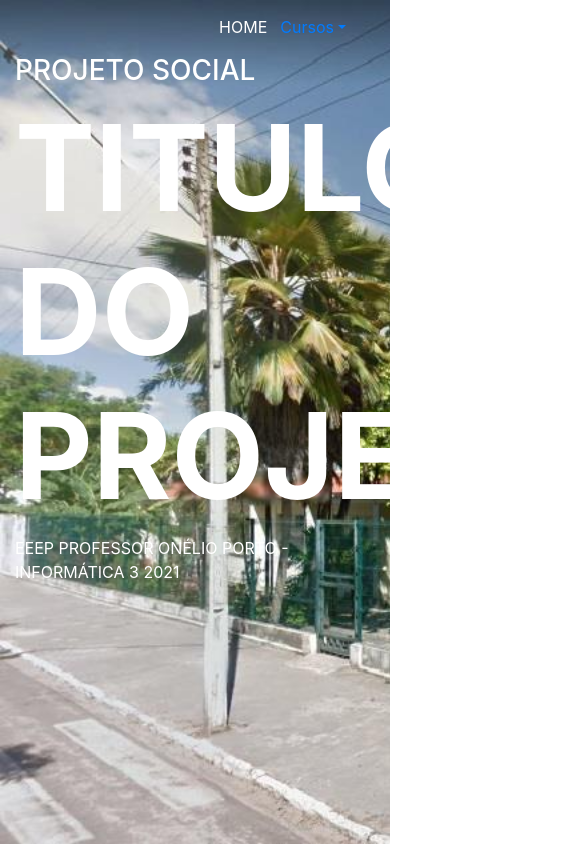
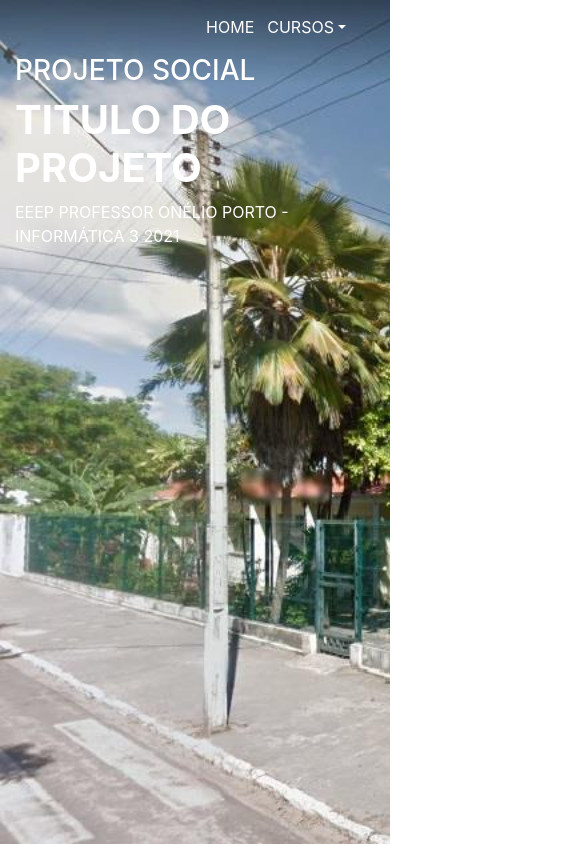
Before and after one commit to Isleyassis/ProjetoSocialOP, a Nuxt app: page / in a window 390 px wide. Shown: the top 846 px of the page, 576 px wide, since content can reach past the window. Built offline with nearby package versions, Linux system fonts and the light colour scheme.

Commit message:
:rocket: finalizanodo header

```diff
--- a/components/headerComponent/index.vue
+++ b/components/headerComponent/index.vue
@@ -4,11 +4,14 @@
             <b-navbar class="main-header__nav">
                 <div class="main-header__nav-wrapper">
                     <a href="#">HOME</a>
-                    <b-dropdown class="main-header__nav-dropdown" variant="link" toggle-class="text-decoration-none" text="Cursos" >
-                        <b-dropdown-item>Desenvolvimento</b-dropdown-item>
-                        <b-dropdown-item>Enfermagem</b-dropdown-item>
-                        <b-dropdown-item>Administração</b-dropdown-item>
-                        <b-dropdown-item>Contabilidade</b-dropdown-item>
+                    <b-dropdown class="main-header__nav-dropdown" variant="link" no-caret>
+                        <template #button-content>
+                           <p class="main-header__cousers">CURSOS</p>  <span class="sr-only">Search</span>
+                        </template>
+                        <b-dropdown-item href="/">Desenvolvimento</b-dropdown-item>
+                        <b-dropdown-item href="/">Enfermagem</b-dropdown-item>
+                        <b-dropdown-item href="/">Administração</b-dropdown-item>
+                        <b-dropdown-item href="/">Contabilidade</b-dropdown-item>
                     </b-dropdown>
                 </div>
             </b-navbar>
@@ -40,13 +43,28 @@
                 display: flex;
                 align-items: center;
 
-                .main-header__nav-dropdown {
-                    color: white;
-                }
-
                 a {
                     color: white;
                     text-decoration: none;
+                }
+
+                .main-header__nav-dropdown {
+                    .main-header__cousers {
+                        display: inline-block;
+                        color: white;
+                        margin: 0;
+
+                        &::after {
+                            display: inline-block;
+                            margin-left: 0.255em;
+                            vertical-align: 0.255em;
+                            content: "";
+                            border-top: 0.3em solid;
+                            border-right: 0.3em solid transparent;
+                            border-bottom: 0;
+                            border-left: 0.3em solid transparent;
+                        }
+                    }
                 }
             }
         }
@@ -57,6 +75,18 @@
             h1 {
                 font-size: 120px;
                 font-weight: bolder;
+
+
+                @media(max-width: 992px) {
+                    & {
+                        font-size: 80px;
+                    }
+                }
+                 @media(max-width: 450px) {
+                    & {
+                        font-size: 40px;
+                    }
+                }
             }
         }
     }
```
